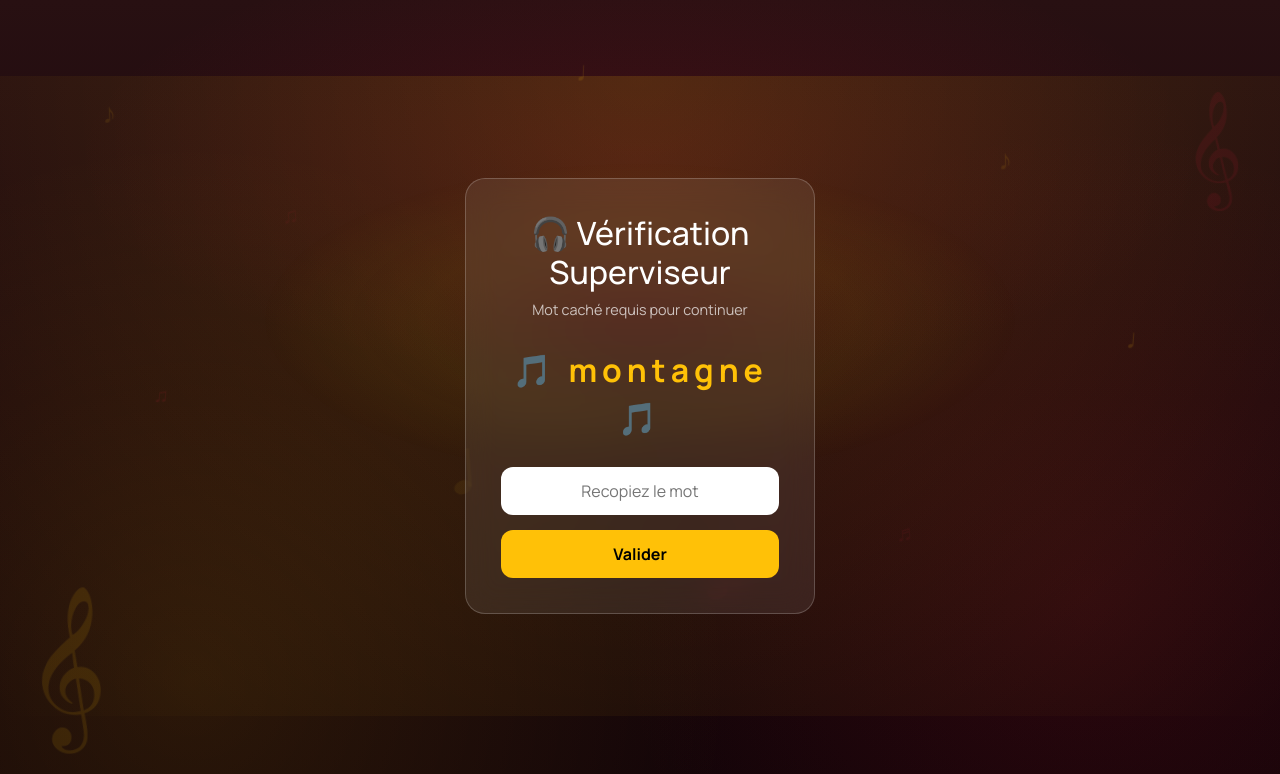
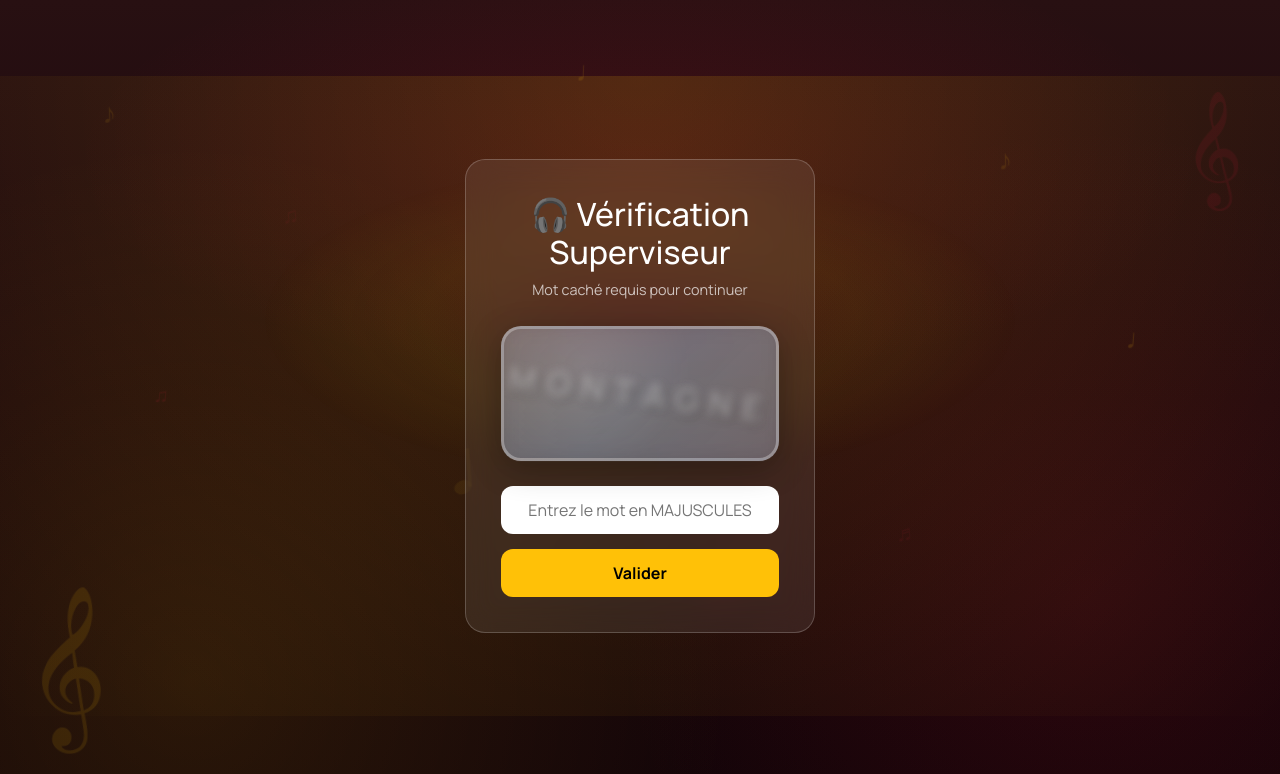
Before and after one commit to TristanCollenOff/SAE-4.01, a Flask app: page /supervisor in a window 1280 px wide. Shown: the top 774 px of the page. Run offline with Flask 3, Linux system fonts and the light colour scheme.

Commit message:
captcha mis en place et son service

```diff
--- a/app/controllers/supervisor_controller.py
+++ b/app/controllers/supervisor_controller.py
@@ -1,10 +1,13 @@
 from flask import Blueprint, render_template, request, session, redirect, url_for
 import random
+from app.services.captcha_service import CaptchaService
 
 supervisor_bp = Blueprint("supervisor", __name__)
 
 # Liste des mots possibles
 WORDS = ["playlist", "musique", "montagne", "piano", "jouer", "cerise", "chocolat"]
+
+captcha_service = CaptchaService()
 
 
 @supervisor_bp.route("/supervisor", methods=["GET", "POST"])
@@ -16,22 +19,30 @@ def supervisor_check():
 
     secret = session["supervisor_word"]
 
+    # Générer le style CSS pour le CAPTCHA
+    captcha_style = captcha_service.generate_captcha_style(secret)
+
     if request.method == "POST":
 
-        mot = request.form.get("mot", "").strip().lower()
+        mot = request.form.get("secret_word", "").strip().upper()
 
-        if mot == secret:
+        if mot == secret.upper():
             session["supervisor_verified"] = True
             session.pop("supervisor_word", None)  # reset mot
             return redirect(url_for("mood.mood"))
 
+        # Régénérer le style en cas d'erreur
+        captcha_style = captcha_service.generate_captcha_style(secret)
+
         return render_template(
             "supervisor_check.html",
             error="❌ Mauvais mot",
-            word=secret
+            word=secret,
+            captcha_style=captcha_style
         )
 
     return render_template(
         "supervisor_check.html",
-        word=secret
+        word=secret,
+        captcha_style=captcha_style
     )
--- /dev/null
+++ b/app/services/captcha_service.py
@@ -0,0 +1,31 @@
+import random
+
+class CaptchaService:
+    def __init__(self):
+        pass
+
+    def generate_captcha_style(self, word):
+        """
+        Génère un style CSS pour l'effet de buée sur vitre avec le mot caché
+        """
+        word_upper = word.upper()
+        styles = {
+            'word': word_upper,
+            'rotation': random.uniform(-8, 8),
+            'blur_amount': random.randint(2, 5),
+            'opacity': random.uniform(0.3, 0.6),
+            'font_size': random.randint(32, 40),
+            'letter_spacing': random.randint(4, 10),
+            'background': self._get_foggy_background()
+        }
+        return styles
+
+    def _get_foggy_background(self):
+        """Génère un fond effet buée sur vitre"""
+        backgrounds = [
+            'linear-gradient(135deg, rgba(200, 220, 255, 0.3) 0%, rgba(150, 180, 220, 0.4) 50%, rgba(180, 200, 240, 0.3) 100%)',
+            'linear-gradient(135deg, rgba(180, 200, 230, 0.35) 0%, rgba(160, 190, 220, 0.45) 50%, rgba(170, 195, 225, 0.35) 100%)',
+            'linear-gradient(135deg, rgba(190, 210, 240, 0.3) 0%, rgba(140, 170, 210, 0.4) 50%, rgba(165, 190, 220, 0.3) 100%)',
+            'linear-gradient(135deg, rgba(175, 195, 225, 0.4) 0%, rgba(155, 185, 215, 0.5) 50%, rgba(160, 185, 215, 0.4) 100%)',
+        ]
+        return random.choice(backgrounds)
--- a/app/templates/supervisor_check.html
+++ b/app/templates/supervisor_check.html
@@ -10,8 +10,15 @@
 
     <p class="subtitle">Mot caché requis pour continuer</p>
 
-    <div class="word-display">
-      🎵 <span>{{ word }}</span> 🎵
+    <div class="word-display" style="background: {{ captcha_style.background }}">
+      <span class="captcha-text" style="
+        font-size: {{ captcha_style.font_size }}px;
+        letter-spacing: {{ captcha_style.letter_spacing }}px;
+        transform: rotate({{ captcha_style.rotation }}deg);
+        filter: blur({{ captcha_style.blur_amount }}px);
+        opacity: {{ captcha_style.opacity }};
+        color: rgba(255, 255, 255, 0.7);
+      ">{{ captcha_style.word }}</span>
     </div>
 
     <form method="POST" class="verify-form">
@@ -19,7 +26,7 @@
       <input
         type="text"
         name="secret_word"
-        placeholder="Recopiez le mot"
+        placeholder="Entrez le mot en MAJUSCULES"
         autocomplete="off"
         required
       >
@@ -64,10 +71,37 @@
 
 .word-display{
   margin: 25px 0;
-  font-size: 2rem;
+  display: flex;
+  justify-content: center;
+  align-items: center;
+  padding: 40px;
+  border-radius: 20px;
+  border: 3px solid rgba(255,255,255,0.3);
+  min-height: 120px;
+  box-shadow: 0 8px 32px rgba(0,0,0,0.3);
+  backdrop-filter: blur(10px);
+  position: relative;
+  overflow: hidden;
+}
+
+.word-display::before{
+  content: '';
+  position: absolute;
+  top: 0;
+  left: 0;
+  right: 0;
+  bottom: 0;
+  background: radial-gradient(circle at 30% 30%, rgba(255,255,255,0.1) 0%, transparent 50%);
+  pointer-events: none;
+}
+
+.captcha-text{
   font-weight: bold;
-  letter-spacing: 5px;
-  color: #ffc107;
+  text-transform: uppercase;
+  display: inline-block;
+  text-shadow: 3px 3px 6px rgba(0,0,0,0.6);
+  position: relative;
+  z-index: 1;
 }
 
 .verify-form input{
--- a/raspberry/requirements.txt
+++ b/raspberry/requirements.txt
@@ -0,0 +1 @@
+Pillow>=10.0.0
```
Also changed, not shown: app/database.db.
